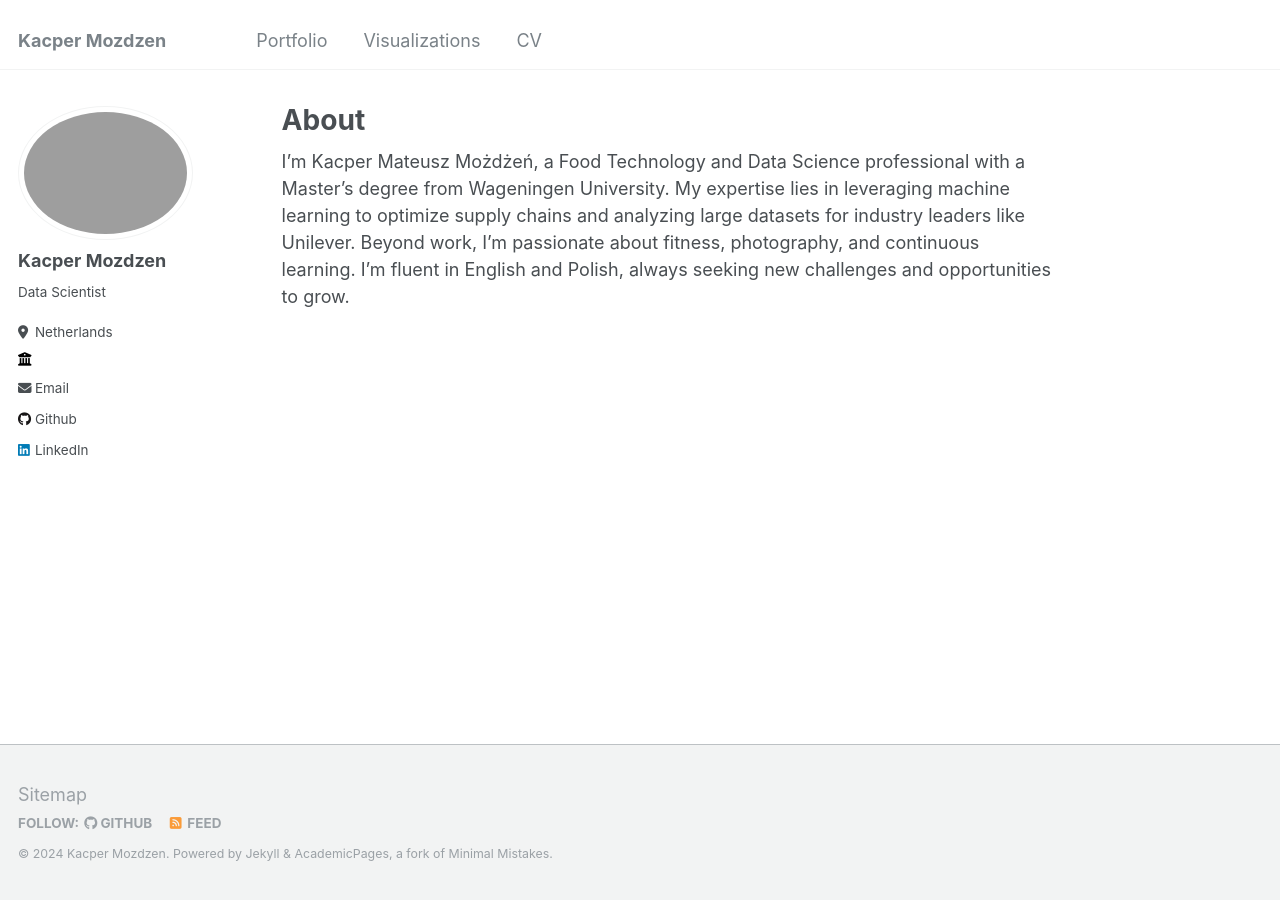
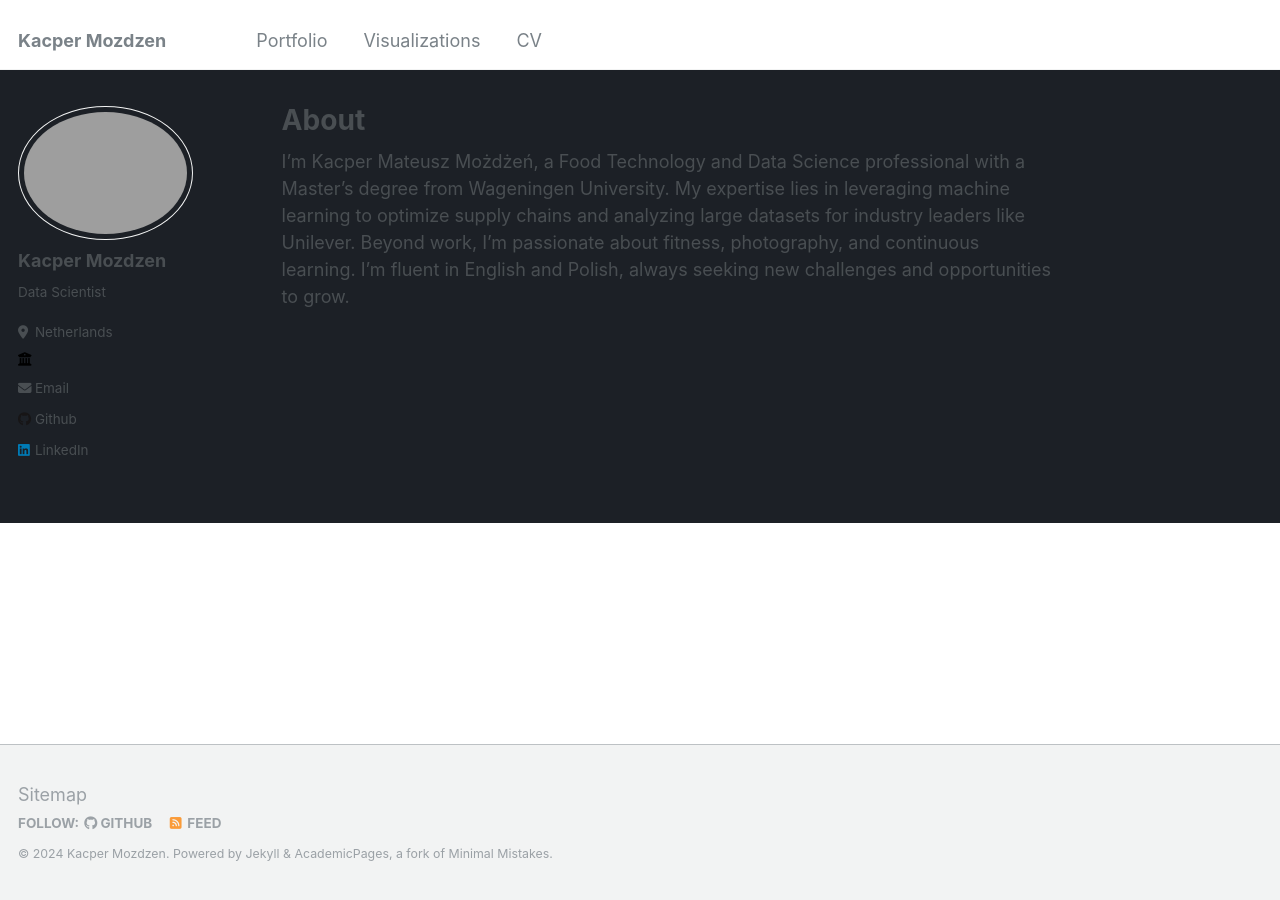
Before and after one commit to kapekm/kapekm.github.io, a Jekyll site: the page built from _pages/about.md, in a window 1280 px wide. Built offline with Jekyll 4.4.1, drawn with Linux system fonts in a browser that asks for light colours.

Commit message:
Update _base.scss

```diff
--- a/_sass/_base.scss
+++ b/_sass/_base.scss
@@ -14,6 +14,7 @@ body {
   color: $text-color;
   font-family: $global-font-family;
   line-height: 1.5;
+  background-color: #1C2026;
 
   &.overflow--hidden {
     /* when primary navigation is visible, the content in the background won't scroll */
```
